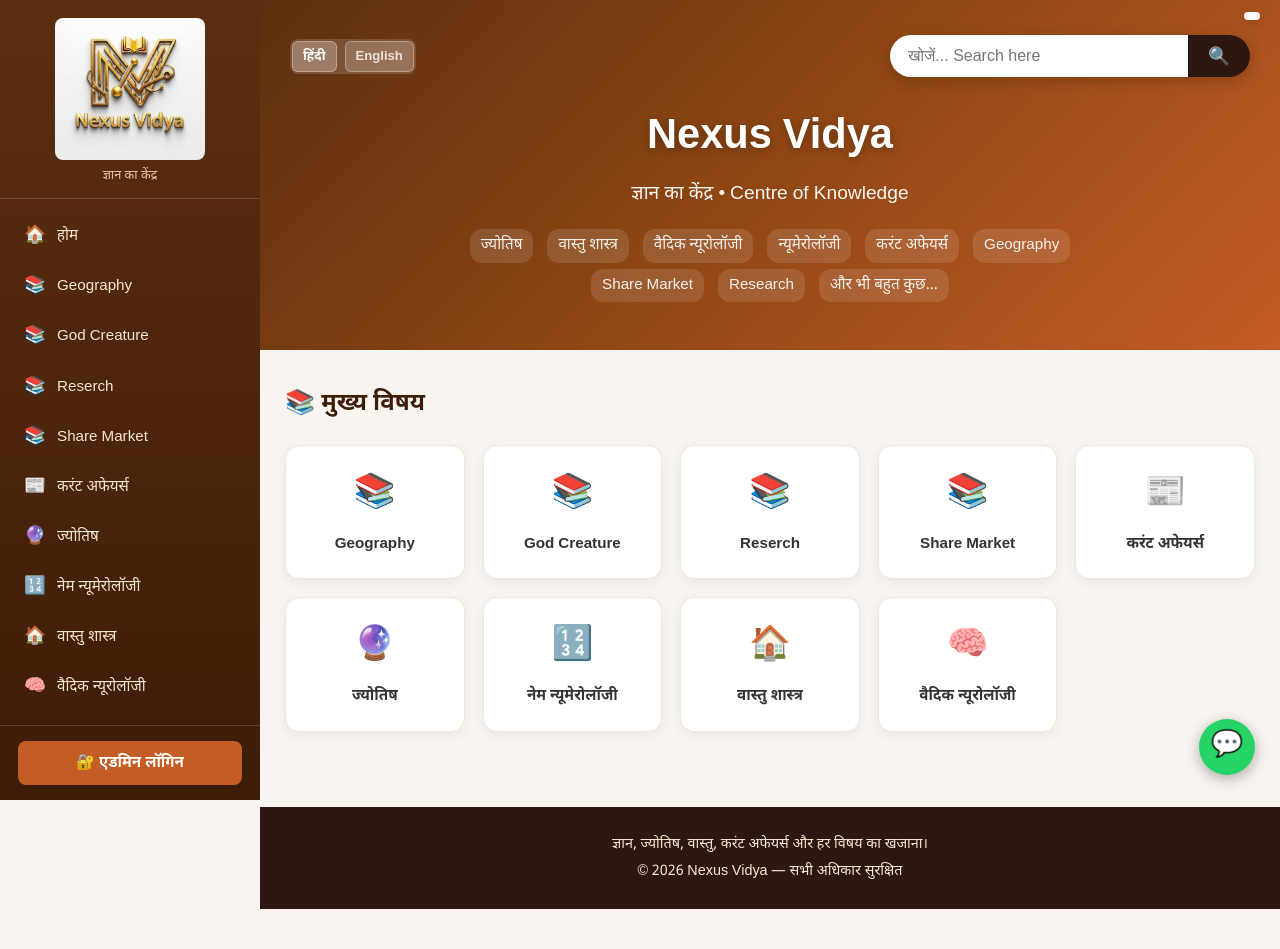
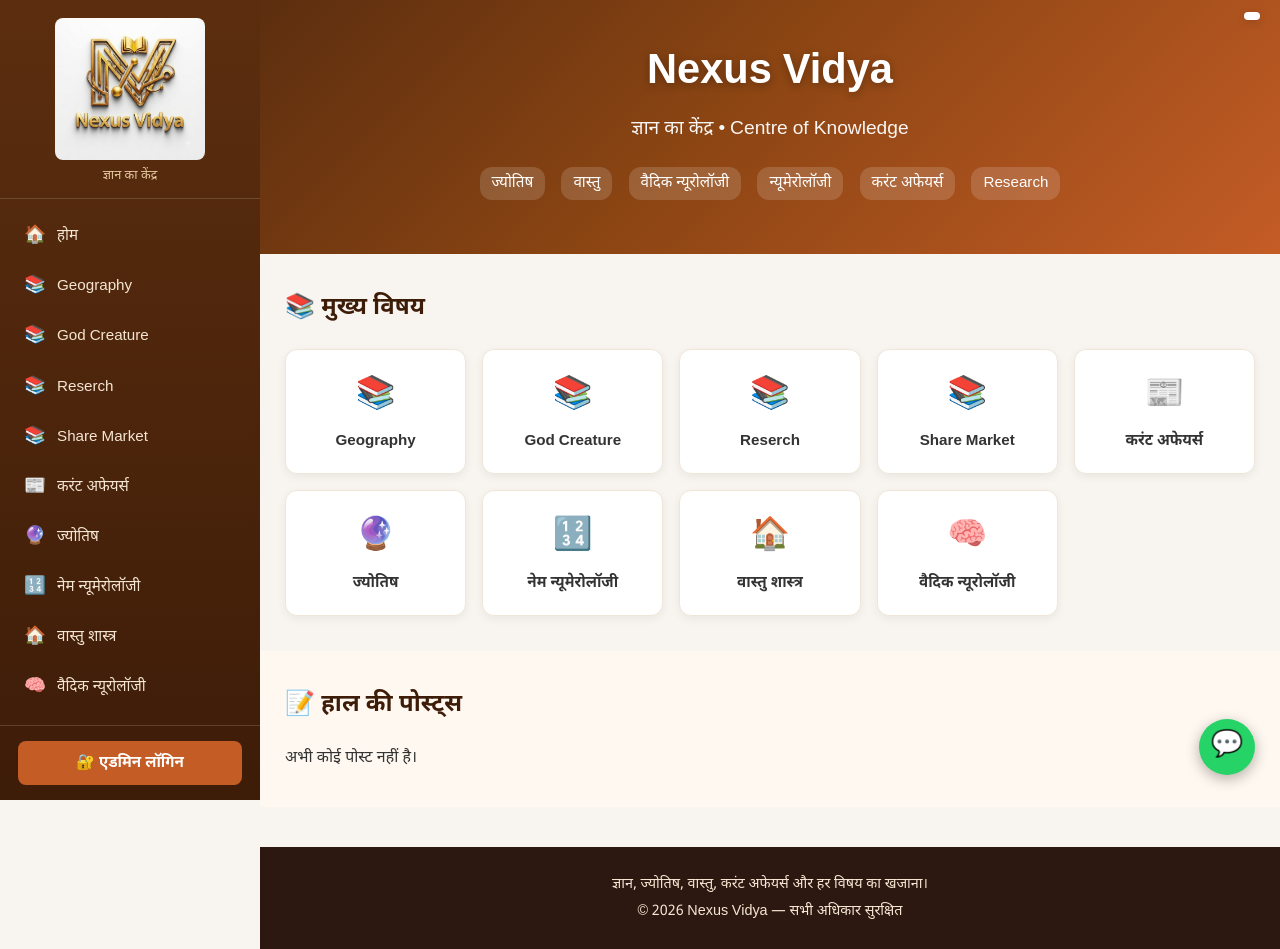
Before and after one commit to nexusvidya/nexus-vidya, a Flask app: page / in a window 1280 px wide. Before the commit the page ends 909 px from the top, so only its background shows below. Run offline with Flask 3, Linux system fonts and the light colour scheme; data comes from the database, SQL or seed files in the repository.

Commit message:
Update index.html

```diff
--- a/templates/index.html
+++ b/templates/index.html
@@ -7,164 +7,108 @@
   .hero-banner {
     background: linear-gradient(135deg, #5c2e0f 0%, #8b4513 45%, #c45c26 100%);
     color: white;
-    padding: 35px 30px 45px;
-    position: relative;
-    overflow: hidden;
-  }
-  .hero-top {
-    display: flex;
-    justify-content: space-between;
-    align-items: center;
-    margin-bottom: 28px;
-    flex-wrap: wrap;
-    gap: 15px;
-  }
-  .lang-switch {
-    display: flex;
-    gap: 8px;
-  }
-  .lang-btn {
-    padding: 7px 16px;
-    border-radius: 20px;
-    text-decoration: none;
-    font-size: 0.92rem;
-    background: rgba(255,255,255,0.18);
-    color: white;
-    font-weight: 600;
-    border: 1px solid rgba(255,255,255,0.3);
-    transition: all 0.2s;
-  }
-  .lang-btn:hover, .lang-btn.active {
-    background: white;
-    color: #5c2e0f;
-  }
-  .hero-search {
-    display: flex;
-    border-radius: 30px;
-    overflow: hidden;
-    box-shadow: 0 4px 15px rgba(0,0,0,0.2);
-    max-width: 360px;
-    width: 100%;
-  }
-  .hero-search input {
-    border: none;
-    padding: 12px 18px;
-    flex: 1;
-    font-size: 1rem;
-    outline: none;
-  }
-  .hero-search button {
-    border: none;
-    background: #2c1810;
-    color: white;
-    padding: 0 20px;
-    cursor: pointer;
-    font-size: 1.1rem;
-  }
-  .hero-content {
+    padding: 40px 30px 50px;
     text-align: center;
   }
-  .hero-content h1 {
+  .hero-banner h1 {
     font-size: 2.6rem;
-    font-weight: 700;
     margin-bottom: 8px;
     text-shadow: 0 2px 8px rgba(0,0,0,0.3);
   }
-  .hero-content .tagline {
+  .hero-banner .tagline {
     font-size: 1.2rem;
     opacity: 0.95;
-    margin-bottom: 16px;
-  }
-  .hero-subjects {
-    font-size: 0.95rem;
-    opacity: 0.92;
-    line-height: 1.8;
-    max-width: 720px;
-    margin: 0 auto;
+    margin-bottom: 18px;
   }
   .hero-subjects span {
     display: inline-block;
-    margin: 3px 5px;
-    padding: 3px 11px;
-    background: rgba(255,255,255,0.13);
+    margin: 4px 6px;
+    padding: 4px 12px;
+    background: rgba(255,255,255,0.15);
     border-radius: 12px;
+    font-size: 0.95rem;
   }
-
-  .main-topics {
+  .section {
     padding: 35px 25px;
   }
-  .main-topics h2 {
+  .section h2 {
     font-size: 1.5rem;
+    color: #3d1c08;
     margin-bottom: 22px;
-    color: #3d1c08;
   }
   .topics-grid {
     display: grid;
-    grid-template-columns: repeat(auto-fill, minmax(155px, 1fr));
-    gap: 18px;
+    grid-template-columns: repeat(auto-fill, minmax(150px, 1fr));
+    gap: 16px;
   }
   .topic-card {
     background: white;
-    border-radius: 14px;
-    padding: 22px 12px;
+    border-radius: 12px;
+    padding: 20px 12px;
     text-align: center;
-    box-shadow: 0 3px 12px rgba(0,0,0,0.06);
-    transition: all 0.25s;
     text-decoration: none;
     color: #333;
+    box-shadow: 0 3px 10px rgba(0,0,0,0.06);
     border: 1px solid #f0e6d8;
+    transition: 0.25s;
   }
   .topic-card:hover {
-    transform: translateY(-5px);
-    box-shadow: 0 8px 20px rgba(0,0,0,0.1);
+    transform: translateY(-4px);
     border-color: #c45c26;
   }
-  .topic-card .icon {
-    font-size: 2.1rem;
+  .topic-card .icon { font-size: 2rem; margin-bottom: 8px; }
+  .topic-card .name { font-weight: 600; font-size: 0.95rem; }
+
+  .posts-grid {
+    display: grid;
+    grid-template-columns: repeat(auto-fill, minmax(280px, 1fr));
+    gap: 20px;
+  }
+  .post-card {
+    background: white;
+    border-radius: 12px;
+    padding: 20px;
+    box-shadow: 0 3px 10px rgba(0,0,0,0.06);
+    border: 1px solid #f0e6d8;
+    text-decoration: none;
+    color: #333;
+    transition: 0.25s;
+  }
+  .post-card:hover {
+    transform: translateY(-4px);
+    border-color: #c45c26;
+  }
+  .post-card h3 {
+    font-size: 1.1rem;
+    margin-bottom: 8px;
+    color: #3d1c08;
+  }
+  .post-card .meta {
+    font-size: 0.85rem;
+    color: #888;
     margin-bottom: 10px;
   }
-  .topic-card .name {
-    font-weight: 600;
+  .post-card .excerpt {
     font-size: 0.95rem;
-  }
-
-  @media (max-width: 768px) {
-    .hero-banner { padding: 25px 16px 35px; }
-    .hero-content h1 { font-size: 2rem; }
-    .hero-search { max-width: 100%; }
+    line-height: 1.5;
+    color: #555;
   }
 </style>
 
 <section class="hero-banner">
-  <div class="hero-top">
-    <div class="lang-switch">
-      <a href="?lang=hi" class="lang-btn {% if request.args.get('lang') != 'en' %}active{% endif %}">हिंदी</a>
-      <a href="?lang=en" class="lang-btn {% if request.args.get('lang') == 'en' %}active{% endif %}">English</a>
-    </div>
-    <form action="{{ url_for('search') }}" method="get" class="hero-search">
-      <input type="text" name="q" placeholder="खोजें... Search here" required>
-      <button type="submit">🔍</button>
-    </form>
-  </div>
-
-  <div class="hero-content">
   <h1>Nexus Vidya</h1>
   <div class="tagline">ज्ञान का केंद्र • Centre of Knowledge</div>
   <div class="hero-subjects">
     <span>ज्योतिष</span>
-      <span>वास्तु शास्त्र</span>
+    <span>वास्तु</span>
     <span>वैदिक न्यूरोलॉजी</span>
     <span>न्यूमेरोलॉजी</span>
     <span>करंट अफेयर्स</span>
-      <span>Geography</span>
-      <span>Share Market</span>
     <span>Research</span>
-      <span>और भी बहुत कुछ...</span>
-    </div>
   </div>
 </section>
 
-<section class="main-topics">
+<section class="section">
   <h2>📚 मुख्य विषय</h2>
   <div class="topics-grid">
     {% for cat in nav_categories %}
@@ -172,11 +116,24 @@
       <div class="icon">{{ cat.icon or '📖' }}</div>
       <div class="name">{{ cat.name }}</div>
     </a>
+    {% endfor %}
+  </div>
+</section>
+
+<section class="section" style="background:#fff8f0;">
+  <h2>📝 हाल की पोस्ट्स</h2>
+  <div class="posts-grid">
+    {% for post in latest_posts %}
+    <a href="{{ url_for('post_detail', slug=post.slug) }}" class="post-card">
+      <h3>{{ post.title }}</h3>
+      <div class="meta">
+        {% if post.category %}{{ post.category.name }} • {% endif %}
+        {{ post.created_at }}
+      </div>
+      <div class="excerpt">{{ post.excerpt or post.content[:120] }}...</div>
+    </a>
     {% else %}
-    <a href="#" class="topic-card"><div class="icon">🌍</div><div class="name">Geography</div></a>
-    <a href="#" class="topic-card"><div class="icon">🙏</div><div class="name">God Creature</div></a>
-    <a href="#" class="topic-card"><div class="icon">🔬</div><div class="name">Research</div></a>
-    <a href="#" class="topic-card"><div class="icon">📈</div><div class="name">Share Market</div></a>
+    <p>अभी कोई पोस्ट नहीं है।</p>
     {% endfor %}
   </div>
 </section>
```
Lines whose indentation alone changed are shown as unchanged.
